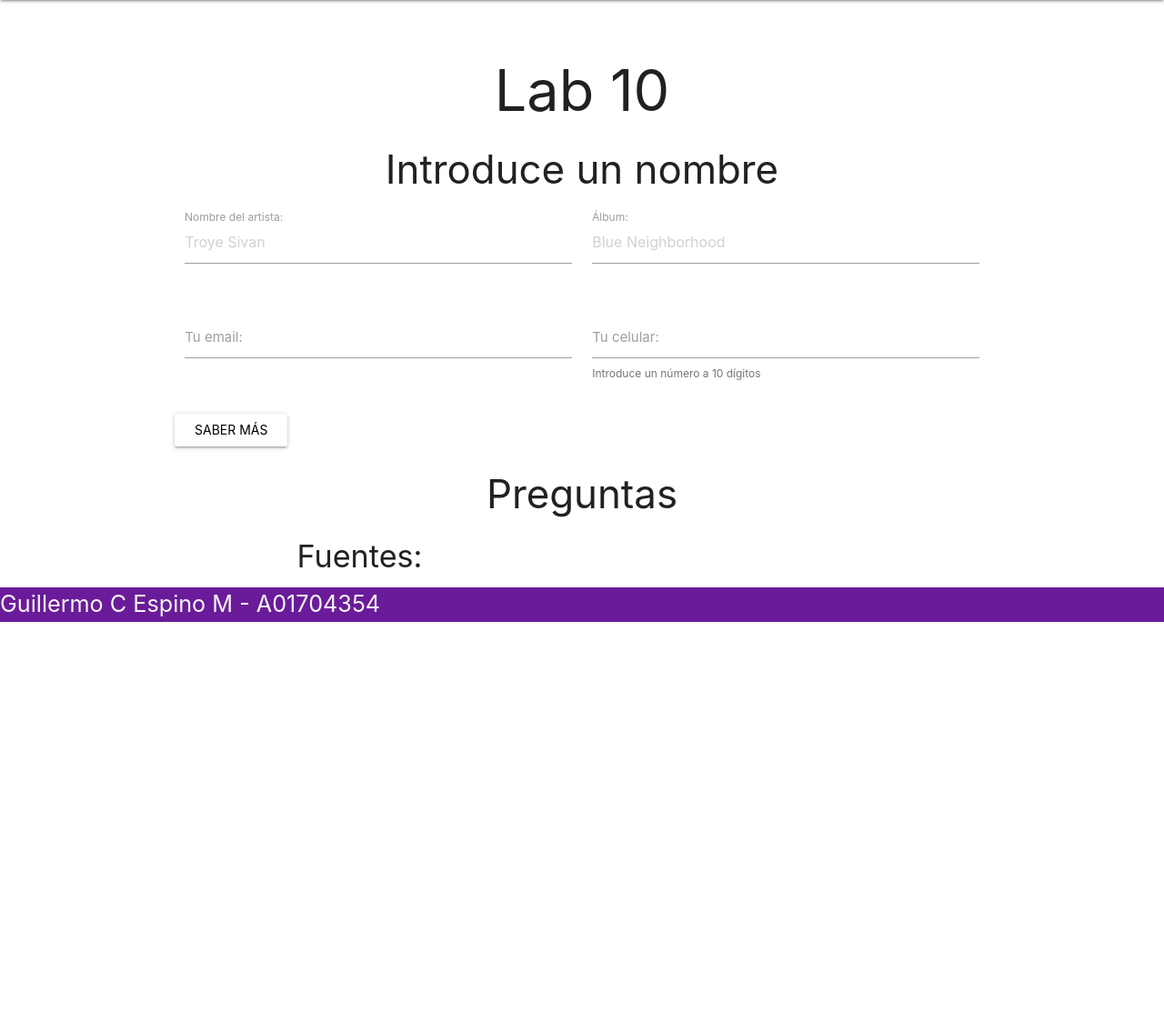
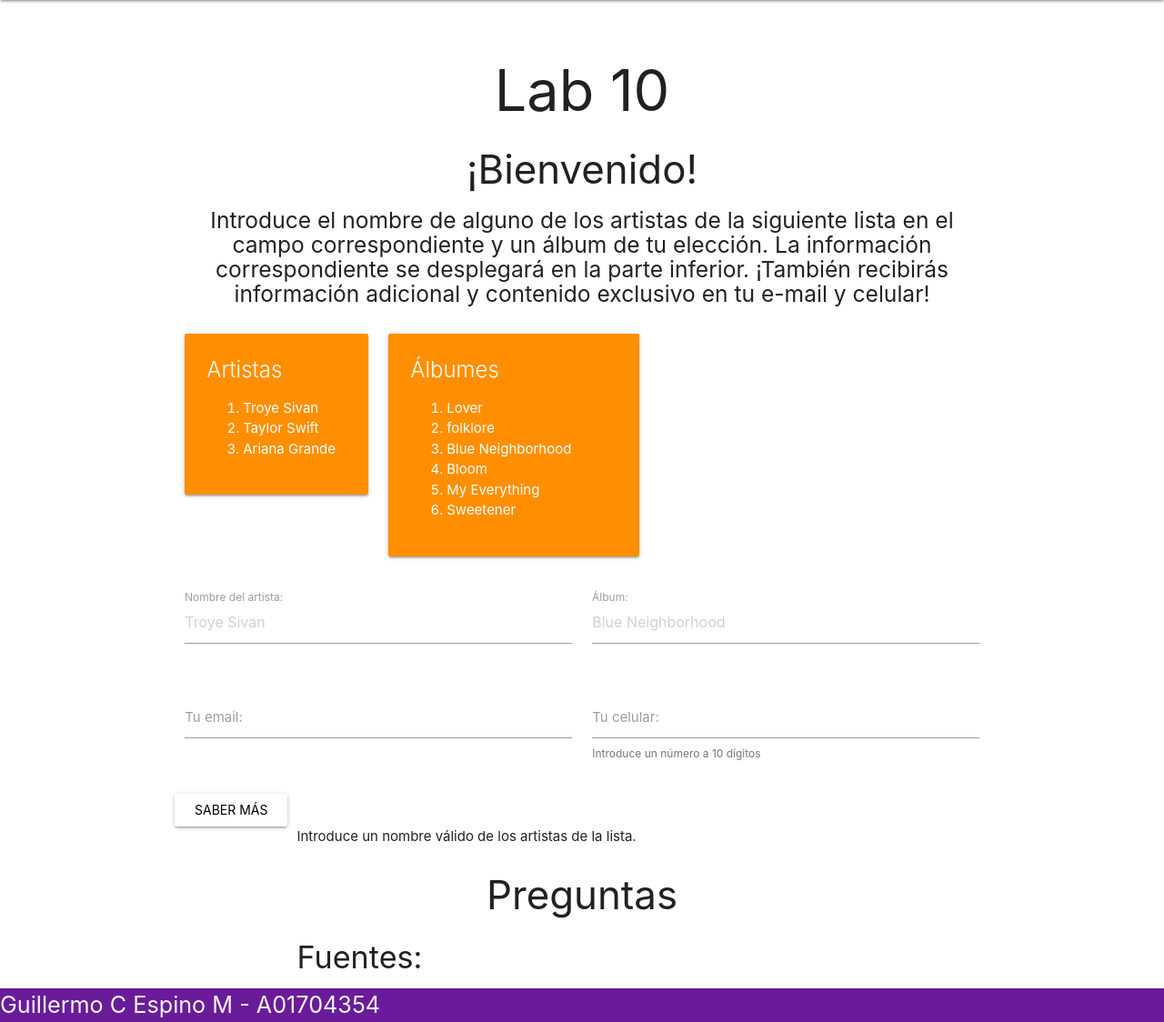
Before and after one commit to GlinkIsCoding/DAWAD20_A01704354, a PHP site: page / in a window 1280 px wide. Shown: the part 64-1188 px from the top of the page at 91% size. Before the commit the page ends 748 px from the top, so only its background shows below. Run offline with PHP 8.4, Linux system fonts and the light colour scheme.

Commit message:
Lab 10 relleno con información y mejor formato, sin preguntas

```diff
--- a/Lab10/_header.html
+++ b/Lab10/_header.html
@@ -24,6 +24,39 @@
 
         <h1 class="center-align">Lab 10</h1>
 
-        <h3 class="center-align">Introduce un nombre</h3>
+        <h3 class="center-align">¡Bienvenido!</h3>
+        <h5 class="center-align container centered">Introduce el nombre de alguno de los artistas de la siguiente lista en el campo correspondiente y un álbum de tu elección. La información correspondiente se desplegará en la parte inferior. ¡También recibirás información adicional y contenido exclusivo en tu e-mail y celular!</h5>
+        <br>
+        <div class="container">
+            <div class="row">
+                <div class="col s6 m3">
+                  <div class="card amber darken-3">
+                    <div class="card-content white-text">
+                      <span class="card-title">Artistas</span>
+                      <ol>
+                          <li>Troye Sivan</li>
+                          <li>Taylor Swift</li>
+                          <li>Ariana Grande</li>
+                        </ol>
+                    </div>
+                  </div>
+                </div>
+                <div class="col s6 m4">
+                  <div class="card amber darken-3">
+                    <div class="card-content white-text">
+                      <span class="card-title">Álbumes</span>
+                      <ol>
+                          <li>Lover</li>
+                          <li>folklore</li>
+                          <li>Blue Neighborhood</li>
+                          <li>Bloom</li>
+                          <li>My Everything</li>
+                          <li>Sweetener</li>
+                        </ol>
+                    </div>
+                  </div>
+                </div>
+              </div>
+        </div>
 
         <div class="container centered">
--- a/Lab10/_informacion.html
+++ b/Lab10/_informacion.html
@@ -1,5 +1 @@
-<p class="red-text"><?= $artiststatus ?></p>
-<p class="red-text"><?= $albumstatus ?></p>
-<p class="red-text"><?= $emailstatus ?></p>
-<p class="red-text"><?= $cellphonestatus ?></p>
 <div class="container"><?= $informacion ?></div>
--- a/Lab10/funcs.php
+++ b/Lab10/funcs.php
@@ -70,44 +70,22 @@
 }
 
 
-function elegir_artista($seleccionado){
-    $artista = "troye";
-    $resultado = "";
-    if($seleccionado == $artista){
-            $resultado = "El artista es $artista";
-        }
-        else{
-            $resultado ="No es $seleccionado.<br>";
-        }
-    return $resultado;
-}
-
-function enviar_artista(){
-     $informacion = "";
-    if(isset($_POST["artista"])){
-        $informacion = elegir_artista($_POST["artista"]);
-    }
-    else{
-        $informacion = "Ningun artista seteado";
-    }
-    return $informacion;
-}
 
 function despliega_info($art, $alb, $email, $cel){
     $arianagrande = "Intérprete de thank u, next, sweetener y stuck with u";
     $taylorswift = "Cantautora de folklore, álbum escrito, producido y lanzado durante la pandemia.";
     $troyesivan = "Cantante australiano, intérprete de Bloom, Easy y Suburbia";
-    $sweetener = "4to album de ariana";
-    $myeverything = "2do album de ariana";
-    $blueneighborhood = "album debut de troye";
-    $bloom = "segundo album de troye";
-    $folklore = "album mas reciente de taylor";
-    $lover = "album que contiene lover, cornelia street, etc.";
+    $sweetener = "Cuarto álbum de Ariana Grande";
+    $myeverything = "Segundo álbum de Ariana Grande";
+    $blueneighborhood = "Álbum debut de Troye Sivan";
+    $bloom = "Segundo álbum de Troye Sivan";
+    $folklore = "Álbum más reciente de Taylor Swift";
+    $lover = "Álbum que contiene Lover, Cornelia Street, y False God";
     $infoartista;
     $infoalbum;
     if(isset($_POST["artista"])&&isset($_POST["album"])){
-        $nombre = $_POST["artista"];
-        $nombrealbum = $_POST["album"];
+        $nombre = strtolower($_POST["artista"]);
+        $nombrealbum = strtolower($_POST["album"]);
 
         if($nombre == "ariana grande"){
             $infoartista = $arianagrande;
@@ -122,6 +100,21 @@
         if($nombrealbum == "blue neighborhood"){
             $infoalbum = $blueneighborhood;
         }
+        elseif($nombrealbum == "my everything"){
+            $infoalbum = $myeverything;
+        }
+        elseif($nombrealbum == "lover"){
+            $infoalbum = $lover;
+        }
+        elseif($nombrealbum == "folklore"){
+            $infoalbum = $folklore;
+        }
+        elseif($nombrealbum == "bloom"){
+            $infoalbum = $bloom;
+        }
+        elseif($nombrealbum == "sweetener"){
+            $infoalbum = $sweetener;
+        }
     }
 
 
@@ -131,43 +124,19 @@
         $tabla .="</table>";
         return $tabla;
     }
+    else if($art==false){
+        return "Introduce un nombre válido de los artistas de la lista.";
+    }
+    else if($alb==false){
+        return "Introduce un nombre válido de los álbumes de la lista.";
+    }
+    else if($email==false){
+        return "Introduce una dirección de e-mail válida.";
+    }
+    else if($cel==false){
+        return "Introduce un número de celular válido.";
+    }
 }
 
 
-function funcionextra($input){
-        $tabla = "<table>";
-
-        $tabla .= "<thead>";
-        $tabla .= "<tr>";
-        $tabla .= "<th>Número</th><th>¿Es divisible entre 10?</th><th>¿Es divisible entre 9?</th><th>¿Es divisible entre 8?</th>";
-        $tabla .= "</tr>";
-        $tabla .= "</thead>";
-        $size = count($input);
-        for($i = 0; $i<$size;$i++){
-       $tabla .= "<tr>";
-        $tabla .= "<td> $input[$i] </td>";
-        if ($input[$i] % 10 == 0){
-            $tabla .= "<td>SÍ</td>";
-        }
-        else{
-            $tabla .= "<td>NO</td>";
-        }
-        if ($input[$i] % 9 == 0){
-            $tabla .= "<td>SÍ</td>";
-        }
-        else{
-            $tabla .= "<td>NO</td>";
-        }
-        if ($input[$i] % 8 == 0){
-            $tabla .= "<td>SÍ</td>";
-        }
-        else{
-            $tabla .= "<td>NO</td>";
-        }
-
-        $tabla.= "</tr>";
-    }
-    $tabla .= "</table>";
-        return $tabla;
-}
 ?>
```
